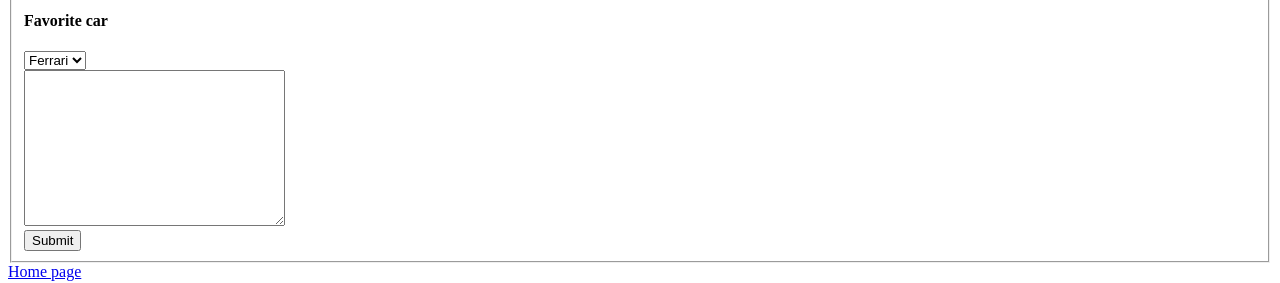
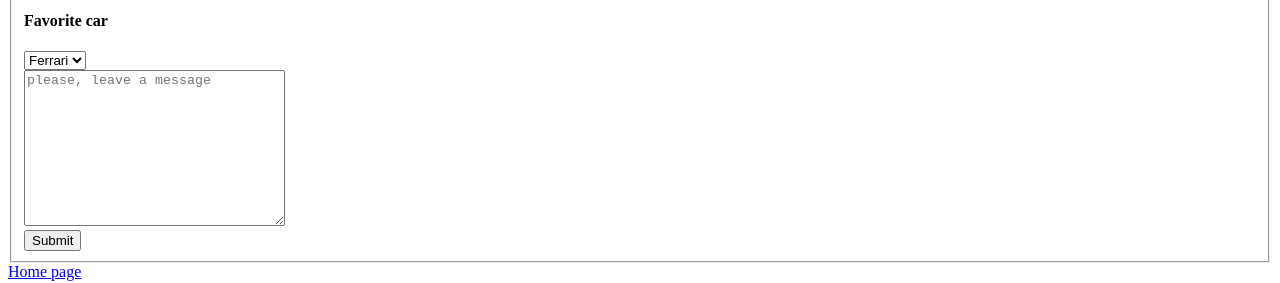
Before and after one commit to FaithMadogwe/Assignment-2, a plain HTML site: page pages/forms.html in a window 1280 px wide. Shown: the part 556-839 px from the top of the page. Drawn offline with Linux system fonts and the light colour scheme.

Commit message:
updated form

```diff
--- a/pages/forms.html
+++ b/pages/forms.html
@@ -53,7 +53,7 @@
                 </select>
 
                 <br>
-                <textarea name="" id="" cols="30" rows="10"></textarea> <br>
+                <textarea name="" id="" cols="30" rows="10" placeholder="please, leave a message"></textarea> <br>
                 <button>Submit</button> <br>
     </fieldset>
 
```
